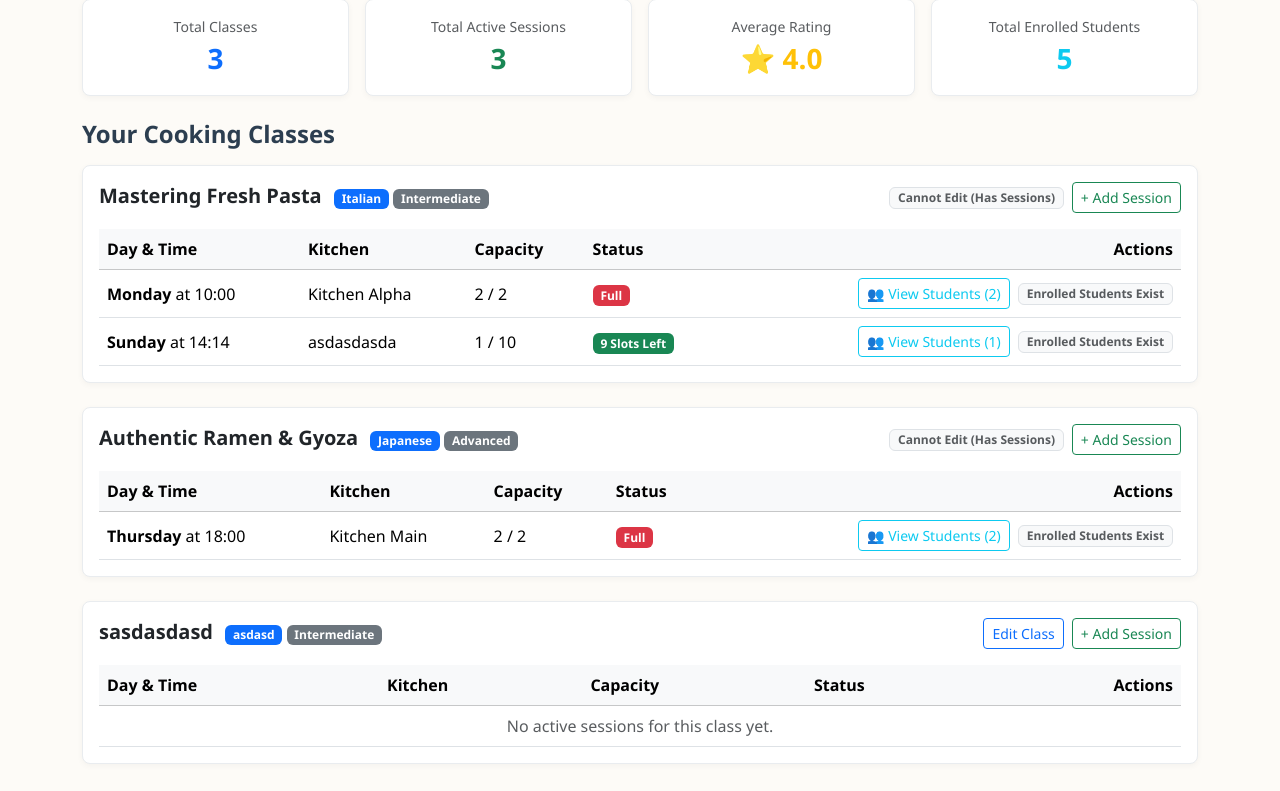
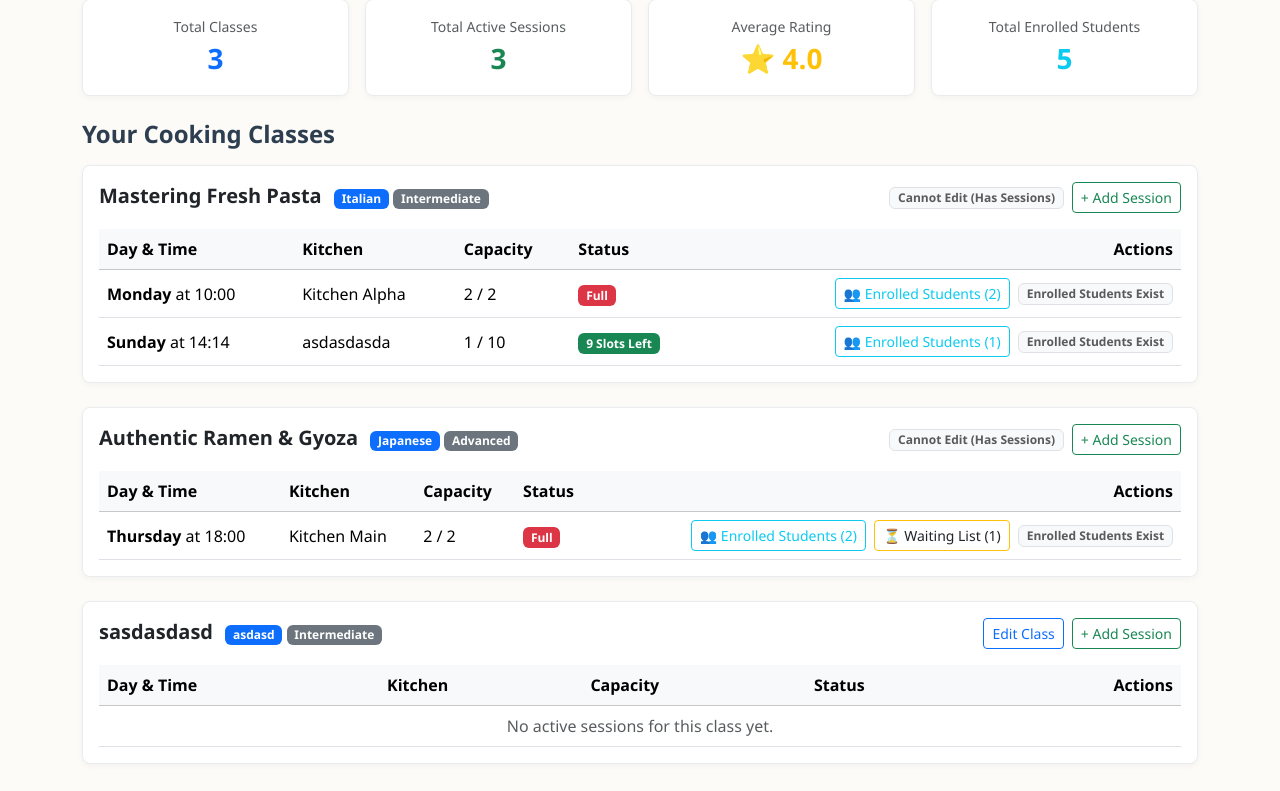
Before and after one commit to MujoGultekin/Cooking_School, a Flask app: page /manager/dashboard in a window 1280 px wide. Shown: the part 151-942 px from the top of the page. Run offline with Flask 3, Linux system fonts and the light colour scheme; a user stored in the database is signed in; data comes from the database, SQL or seed files in the repository; both versions use the stored data as it was after the commit.

Commit message:
+ waiting list eklendi manager dashboardina

```diff
--- a/eksikler.txt
+++ b/eksikler.txt
@@ -1,5 +1,3 @@
 !) simule edilmis gun eklencek (eski config mantigi)
-!) "For each session, they must be able to see the list of enrolled students, the total number of enrolled students" bu yok manager dashboardinda
-!) "Cooking school managers must be able to view the waiting list for each of their class sessions" bu yok
 !) prova finaledeki ekstra alt basliklar yok
 !) sqlite file ne oluyor onu sor
--- a/templates/manager/dashboard.html
+++ b/templates/manager/dashboard.html
@@ -85,14 +85,21 @@
                                         {% endif %}
                                     </td>
                                     <td class="text-end">
-                                        <!-- KAYITLI ÖĞRENCİ LİSTESİ MODAL BUTONU -->
+                                        <!-- KAYITLI ÖĞRENCİ LİSTESİ BUTONU -->
                                         {% if s.enrolled_count > 0 %}
                                             <button type="button" class="btn btn-sm btn-outline-info me-1" data-bs-toggle="modal" data-bs-target="#studentsModal{{ s.id }}">
-                                                👥 View Students ({{ s.enrolled_count }})
+                                                👥 Enrolled Students ({{ s.enrolled_count }})
                                             </button>
                                         {% endif %}
 
-                                        <!-- SEANS İPTALİ / ENGEL -->
+                                        <!-- BEKLEME LİSTESİ BUTONU (Yalnızca yedek öğrenci varsa belirginleşir) -->
+                                        {% if s.waiting_students and s.waiting_students|length > 0 %}
+                                            <button type="button" class="btn btn-sm btn-outline-warning text-dark me-1" data-bs-toggle="modal" data-bs-target="#studentsModal{{ s.id }}">
+                                                ⏳ Waiting List ({{ s.waiting_students|length }})
+                                            </button>
+                                        {% endif %}
+
+                                        <!-- SEANS İPTALİ -->
                                         {% if s.enrolled_count == 0 %}
                                             <form action="{{ url_for('manager.cancel_session', session_id=s.id) }}" method="POST" class="d-inline">
                                                 <button type="submit" class="btn btn-sm btn-outline-danger" onclick="return confirm('Are you sure you want to cancel this session?')">Cancel Session</button>
@@ -112,53 +119,63 @@
                 </div>
             </article>
 
-            <!-- ÖĞRENCİ LİSTESİ MODAL PENCERELERİ (TABLONUN VE ARTICLE'IN DIŞINDA) -->
+            <!-- ÖĞRENCİ & BEKLEME LİSTESİ MODAL PENCERELERİ -->
             {% for s in item.sessions %}
-                {% if s.enrolled_count > 0 %}
+                {% if s.enrolled_count > 0 or (s.waiting_students and s.waiting_students|length > 0) %}
                     <div class="modal fade" id="studentsModal{{ s.id }}" tabindex="-1" aria-hidden="true">
-                        <div class="modal-dialog modal-dialog-centered">
+                        <div class="modal-dialog modal-dialog-centered modal-lg">
                             <div class="modal-content text-start">
                                 <div class="modal-header">
-                                    <h5 class="modal-title fw-bold">Enrolled Students</h5>
+                                    <h5 class="modal-title fw-bold">Session Attendance & Waiting List</h5>
                                     <button type="button" class="btn-close" data-bs-dismiss="modal" aria-label="Close"></button>
                                 </div>
                                 <div class="modal-body">
-                                    <p class="small text-muted mb-2">
-                                        Session: <strong>{{ s.day_of_week }} at {{ s.start_time[:5] if s.start_time else s.start_time }}</strong> ({{ s.kitchen_name }})
-                                    </p>
-                                    <p class="small text-muted mb-3">
-                                        Total Enrolled: <strong>{{ s.enrolled_count }} / {{ s.max_capacity }}</strong>
-                                    </p>
+                                    <div class="p-2 bg-light rounded mb-3">
+                                        <span class="me-3">Session: <strong>{{ s.day_of_week }} at {{ s.start_time[:5] if s.start_time else s.start_time }}</strong></span>
+                                        <span class="me-3">Kitchen: <strong>{{ s.kitchen_name }}</strong></span>
+                                        <span>Capacity: <strong>{{ s.enrolled_count }} / {{ s.max_capacity }}</strong></span>
+                                    </div>
 
-                                    <h6 class="fw-bold mb-2">Enrolled List</h6>
-                                    <ul class="list-group mb-3">
+                                    <div class="row g-3">
+                                        <!-- Enrolled Students Column -->
+                                        <div class="col-md-6">
+                                            <h6 class="fw-bold text-success mb-2">
+                                                ✅ Enrolled Students ({{ s.enrolled_count }})
+                                            </h6>
+                                            <ul class="list-group">
                                                 {% for student in s.students %}
-                                            <li class="list-group-item d-flex justify-content-between align-items-center">
-                                                <div>
-                                                    <strong>{{ student.first_name }} {{ student.last_name }}</strong>
-                                                    <br><small class="text-muted">{{ student.email }}</small>
-                                                </div>
-                                                <span class="badge bg-success">Enrolled</span>
+                                                    <li class="list-group-item">
+                                                        <div class="fw-bold">{{ student.first_name }} {{ student.last_name }}</div>
+                                                        <small class="text-muted">{{ student.email }}</small>
                                                     </li>
                                                 {% else %}
-                                            <li class="list-group-item text-muted">No students enrolled yet.</li>
+                                                    <li class="list-group-item text-muted small">No enrolled students.</li>
                                                 {% endfor %}
                                             </ul>
+                                        </div>
 
+                                        <!-- Waiting List Column -->
+                                        <div class="col-md-6">
+                                            <h6 class="fw-bold text-warning text-dark mb-2">
+                                                ⏳ Waiting List ({{ s.waiting_students|length if s.waiting_students else 0 }})
+                                            </h6>
+                                            <ul class="list-group">
                                                 {% if s.waiting_students %}
-                                        <h6 class="fw-bold mb-2">Waiting List</h6>
-                                        <ul class="list-group">
                                                     {% for w in s.waiting_students %}
                                                         <li class="list-group-item d-flex justify-content-between align-items-center bg-light">
                                                             <div>
-                                                        <strong>{{ w.first_name }} {{ w.last_name }}</strong>
-                                                        <br><small class="text-muted">{{ w.email }}</small>
+                                                                <div class="fw-bold">{{ w.first_name }} {{ w.last_name }}</div>
+                                                                <small class="text-muted">{{ w.email }}</small>
                                                             </div>
                                                             <span class="badge bg-warning text-dark">Queue #{{ loop.index }}</span>
                                                         </li>
                                                     {% endfor %}
+                                                {% else %}
+                                                    <li class="list-group-item text-muted small">No students on the waiting list.</li>
+                                                {% endif %}
                                             </ul>
-                                    {% endif %}
+                                        </div>
+                                    </div>
                                 </div>
                             </div>
                         </div>
```
Also changed, not shown: culinary.db, static/uploads/WhatsApp_Image_2026-09-11_at_12.41.27_1_89e6d659.jpeg (added), static/uploads/WhatsApp_Image_2026-09-11_at_12.41.27_1_97974dc6.jpeg (added), static/uploads/WhatsApp_Image_2026-09-11_at_12.41.27_1_e9b65cef.jpeg (added). Lines whose indentation alone changed are shown as unchanged.
